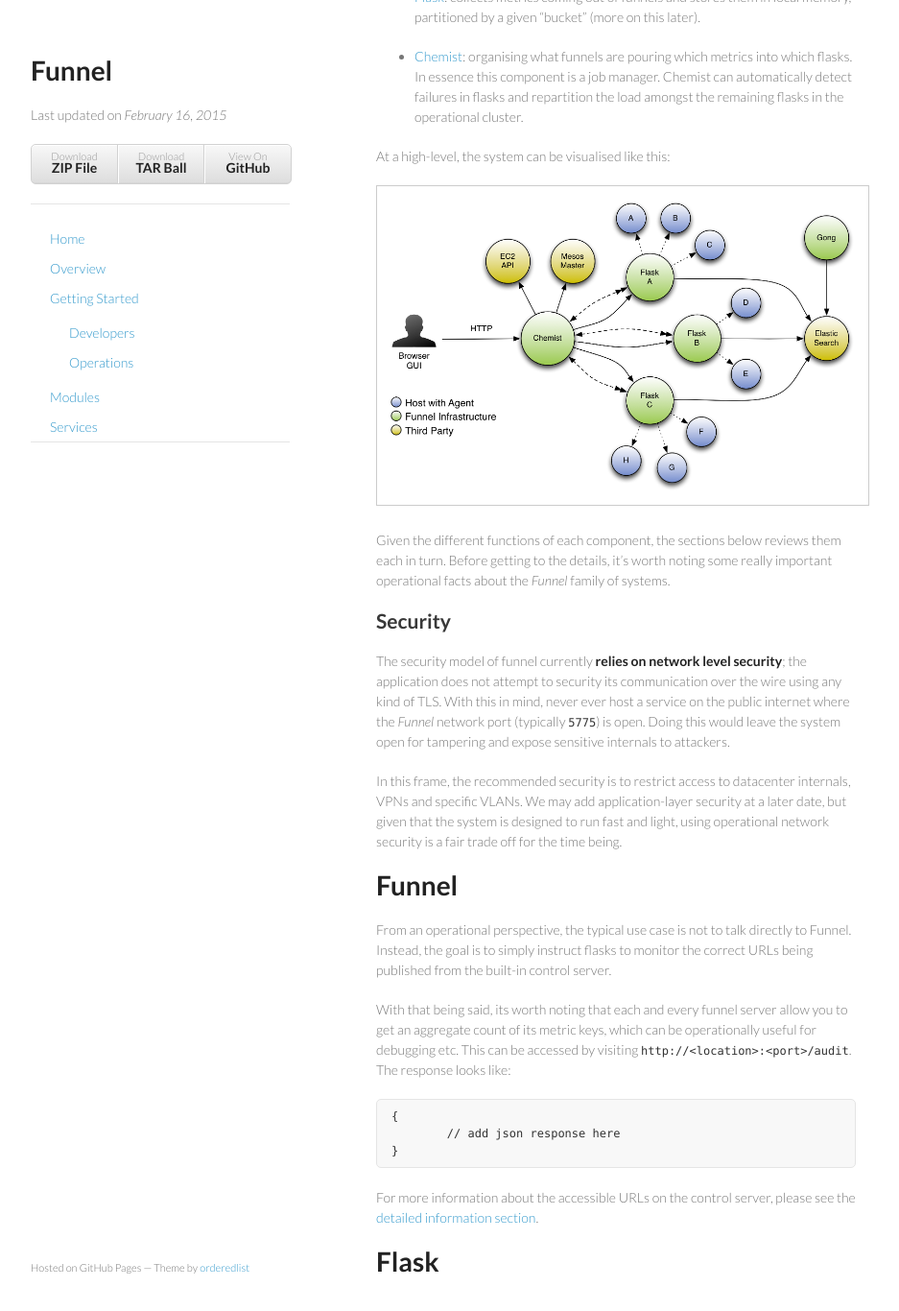
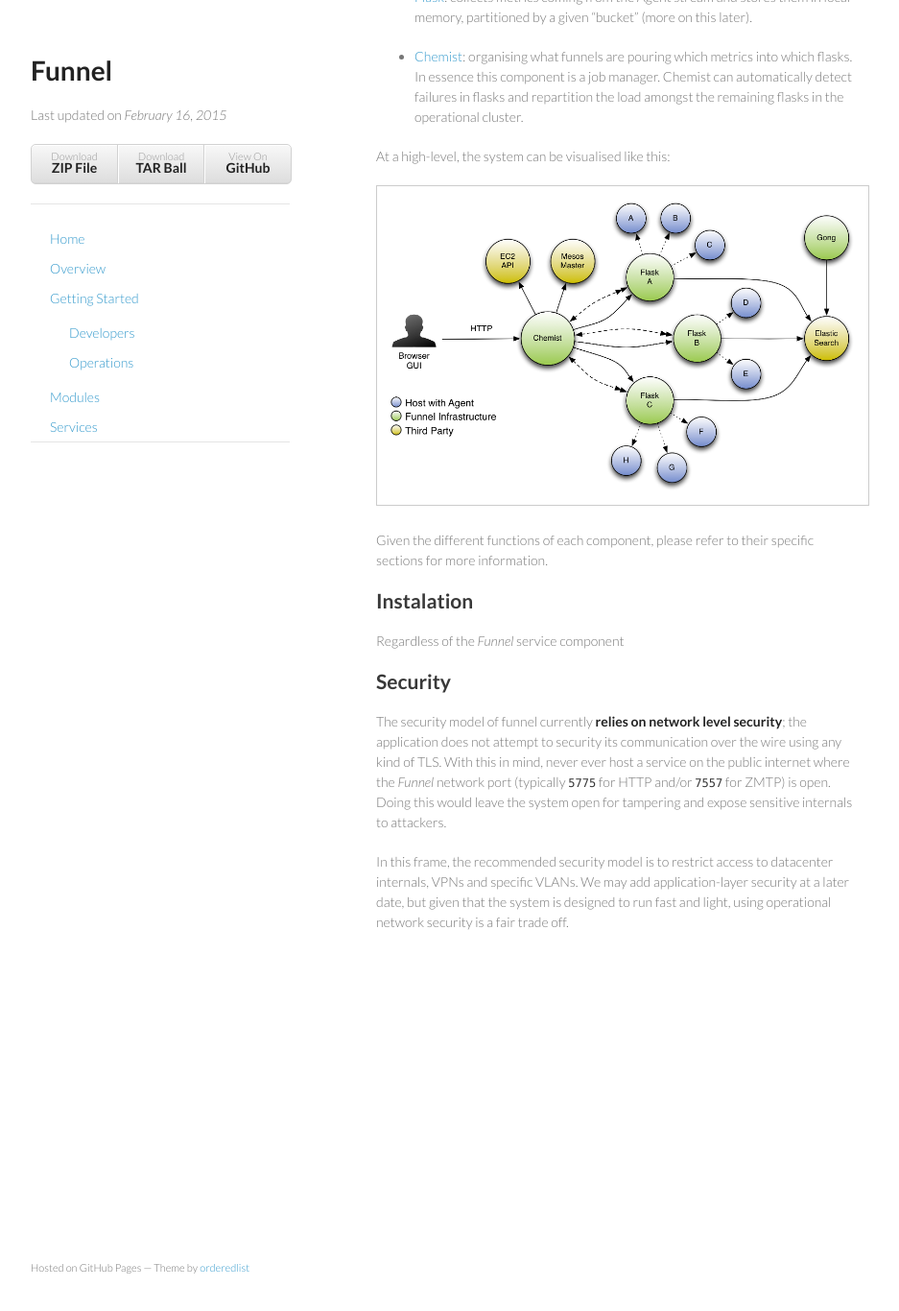
Before and after one commit to Verizon/funnel, a Jekyll site: the page built from getting-started/operations.md, in a window 1280 px wide and 1400 px high, scrolled down 226 px. Shown: the top 1366 px of the window at 96% size, without its empty margins (178-1115 px from the left). Built offline with Jekyll 4.4.1, drawn with Linux system fonts in a browser that asks for light colours; Markdown is read by kramdown in place of the engine named in the settings; some of the changed text lies outside the part shown.

Commit message:
more documentation updates

````diff
--- a/getting-started/operations.md
+++ b/getting-started/operations.md
@@ -8,40 +8,24 @@
 
 The *Funnel* monitoring system is an umbrella for several components:
 
-* [Funnel]({{ site.baseurl }}/services/#funnel): runs on each and every service and provides an instrumentation API for engineers to publish metrics about their application.
+* [Agent]({{ site.baseurl }}services/#agent): runs on each and every host and provides a stable network location for *Flask* to stream metrics from.
 
-* [Flask]({{ site.baseurl }}/services/#flask): collects metrics coming out of funnels and stores them in local memory, partitioned by a given "bucket" (more on this later).
+* [Flask]({{ site.baseurl }}services/#flask): collects metrics coming from the Agent stream and stores them in local memory, partitioned by a given "bucket" (more on this later).
 
-* [Chemist]({{ site.baseurl }}/services/#chemist): organising what funnels are pouring which metrics into which flasks. In essence this component is a job manager. Chemist can automatically detect failures in flasks and repartition the load amongst the remaining flasks in the operational cluster.
+* [Chemist]({{ site.baseurl }}services/#chemist): organising what funnels are pouring which metrics into which flasks. In essence this component is a job manager. Chemist can automatically detect failures in flasks and repartition the load amongst the remaining flasks in the operational cluster.
 
 At a high-level, the system can be visualised like this:
 
 ![image]({{ site.baseurl }}img/chemist-flask-funnel.png)
 
-Given the different functions of each component, the sections below reviews them each in turn. Before getting to the details, it's worth noting some really important operational facts about the *Funnel* family of systems.
+Given the different functions of each component, please refer to their specific sections for more information.
+
+## Instalation
+
+Regardless of the *Funnel* service component
 
 ## Security
 
-The security model of funnel currently **relies on network level security**; the application does not attempt to security its communication over the wire using any kind of TLS. With this in mind, never ever host a service on the public internet where the *Funnel* network port (typically `5775`) is open. Doing this would leave the system open for tampering and expose sensitive internals to attackers.
+The security model of funnel currently **relies on network level security**; the application does not attempt to security its communication over the wire using any kind of TLS. With this in mind, never ever host a service on the public internet where the *Funnel* network port (typically `5775` for HTTP and/or `7557` for ZMTP) is open. Doing this would leave the system open for tampering and expose sensitive internals to attackers.
 
-In this frame, the recommended security is to restrict access to datacenter internals, VPNs and specific VLANs. We may add application-layer security at a later date, but given that the system is designed to run fast and light, using operational network security is a fair trade off for the time being.
-
-<a name="funnel"></a>
-
-# Funnel
-
-From an operational perspective, the typical use case is not to talk directly to Funnel. Instead, the goal is to simply instruct flasks to monitor the correct URLs being published from the built-in control server.
-
-With that being said, its worth noting that each and every funnel server allow you to get an aggregate count of its metric keys, which can be operationally useful for debugging etc. This can be accessed by visiting `http://<location>:<port>/audit`. The response looks like:
-
-```
-{
-	// add json response here
-}
-```
-
-For more information about the accessible URLs on the control server, please see the [detailed information section]({{ site.baseurl }}details/#control-server).
-
-<a name="flask"></a>
-
-# Flask
+In this frame, the recommended security model is to restrict access to datacenter internals, VPNs and specific VLANs. We may add application-layer security at a later date, but given that the system is designed to run fast and light, using operational network security is a fair trade off.
````
Also changed, not shown: modules/index.md (+3 -4 lines), services/index.md (+20 -8 lines).
